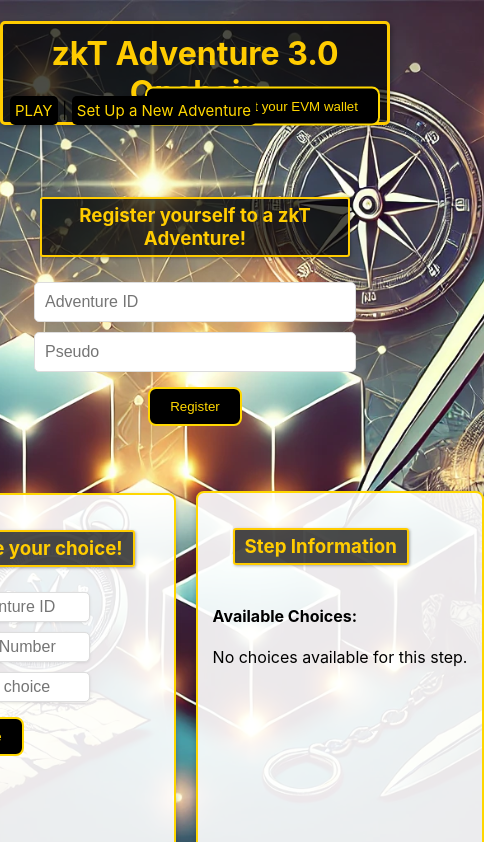
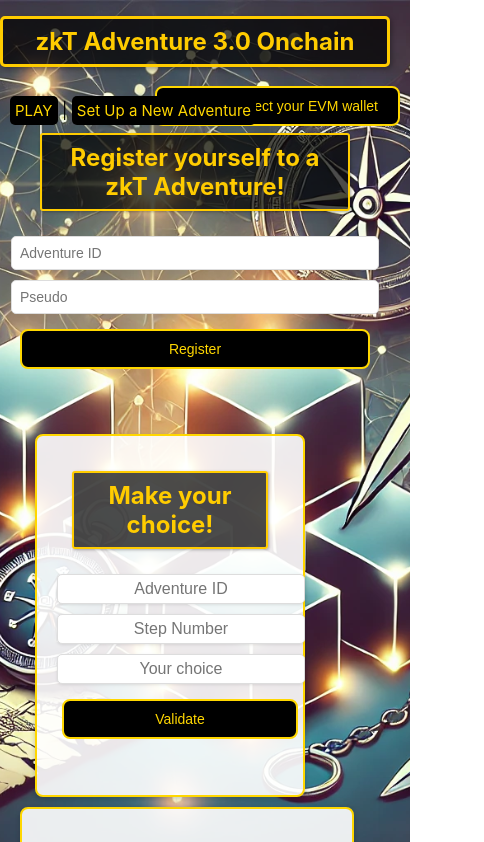
Before and after one commit to YouyouzkT/zkTAdventure, a React (Create React App) app: page / in a window 390 px wide. Shown: the top 842 px of the page, 484 px wide, since content can reach past the window. Built offline with nearby package versions, Linux system fonts and the light colour scheme.

Commit message:
adaptation mobile

```diff
--- a/src/App.css
+++ b/src/App.css
@@ -282,3 +282,67 @@
   margin: 20px auto; /* Centre la boîte horizontalement */
   box-shadow: 0 2px 5px rgba(0, 0, 0, 0.1); /* Ombre légère */
 }
+
+@media (max-width: 768px) {
+  body {
+    background-size: cover; /* L'image s'ajuste à la largeur de l'écran */
+  }
+
+  .setup-adventure-box {
+    max-width: 95%; /* Réduit la largeur pour mieux s'adapter à l'écran */
+    padding: 15px; /* Réduit le padding */
+    margin: 10px auto; /* Réduit les marges */
+  }
+
+  .stats-box {
+    max-width: 95%; /* Réduit la largeur */
+    padding: 10px;
+    margin: 10px auto;
+  }
+
+  .choice-container {
+    flex-direction: column; /* Empile les boîtes verticalement */
+    gap: 10px; /* Réduit l'espace entre les boîtes */
+  }
+
+  .make-choice,
+  .step-info {
+    width: 100%; /* Chaque boîte prend toute la largeur */
+    max-width: 100%; /* Supprime les limites de largeur */
+    margin: 0 auto;
+  }
+
+  .make-choice input,
+  .step-info ul {
+    width: 100%; /* Les inputs et listes s'étendent à 100% */
+  }
+
+  .button,
+  button {
+    width: 100%; /* Les boutons prennent toute la largeur */
+    font-size: 14px; /* Réduit légèrement la taille de la police */
+    padding: 10px; /* Ajuste l'espace intérieur */
+  }
+
+  .title-border,
+  .title-border-h3 {
+    font-size: 1.5rem; /* Réduit la taille des titres */
+    padding: 8px; /* Ajuste le padding */
+  }
+
+  .player-container {
+    flex-direction: column; /* Empile les composants */
+    gap: 15px; /* Espace entre les blocs */
+  }
+
+  .nav-links {
+    margin-top: 10px; /* Réduit l'espace supérieur */
+  }
+
+  input {
+    width: 100%; /* Les champs prennent toute la largeur */
+    max-width: 100%; /* Supprime les limites */
+    font-size: 14px; /* Police adaptée aux mobiles */
+    padding: 8px;
+  }
+}
```
